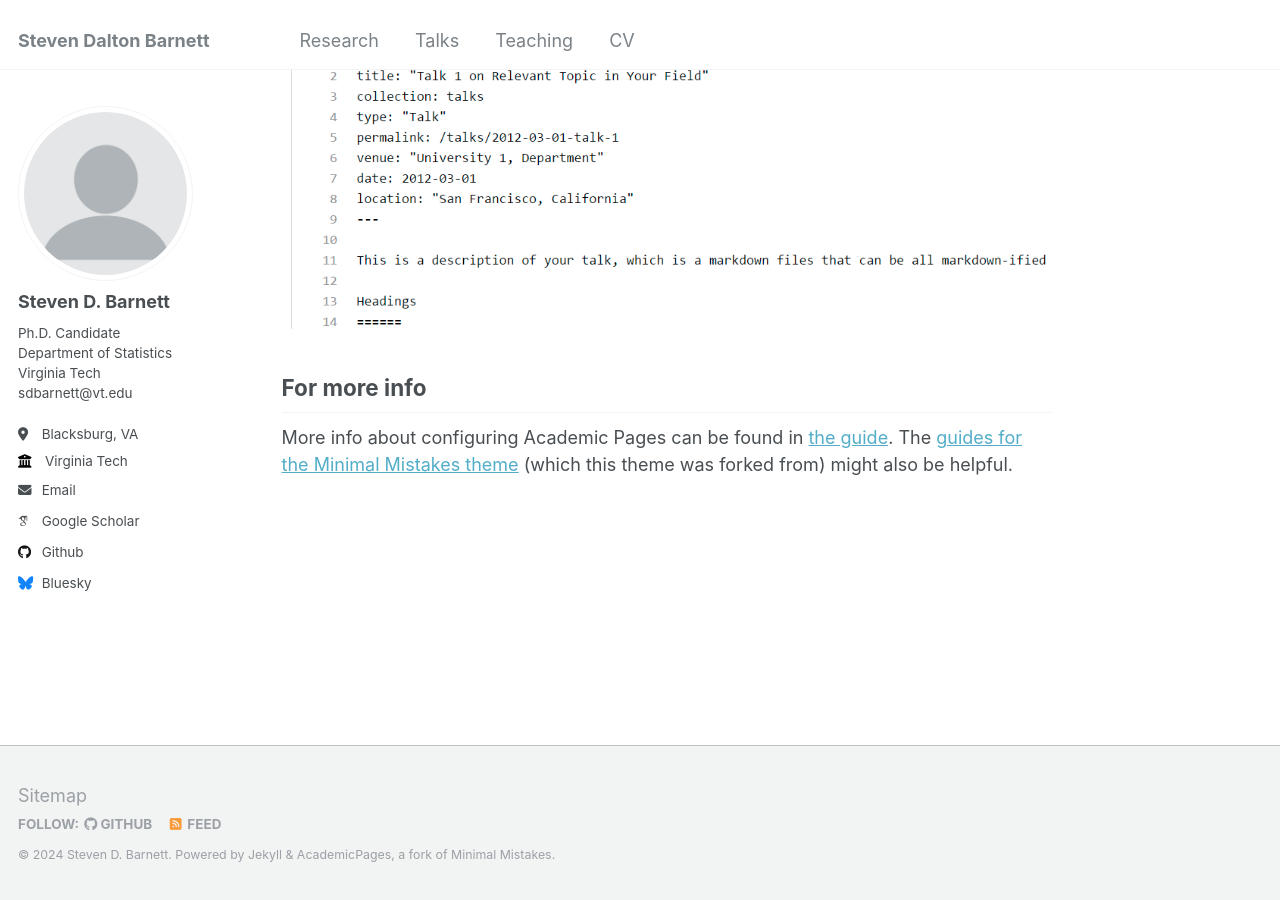
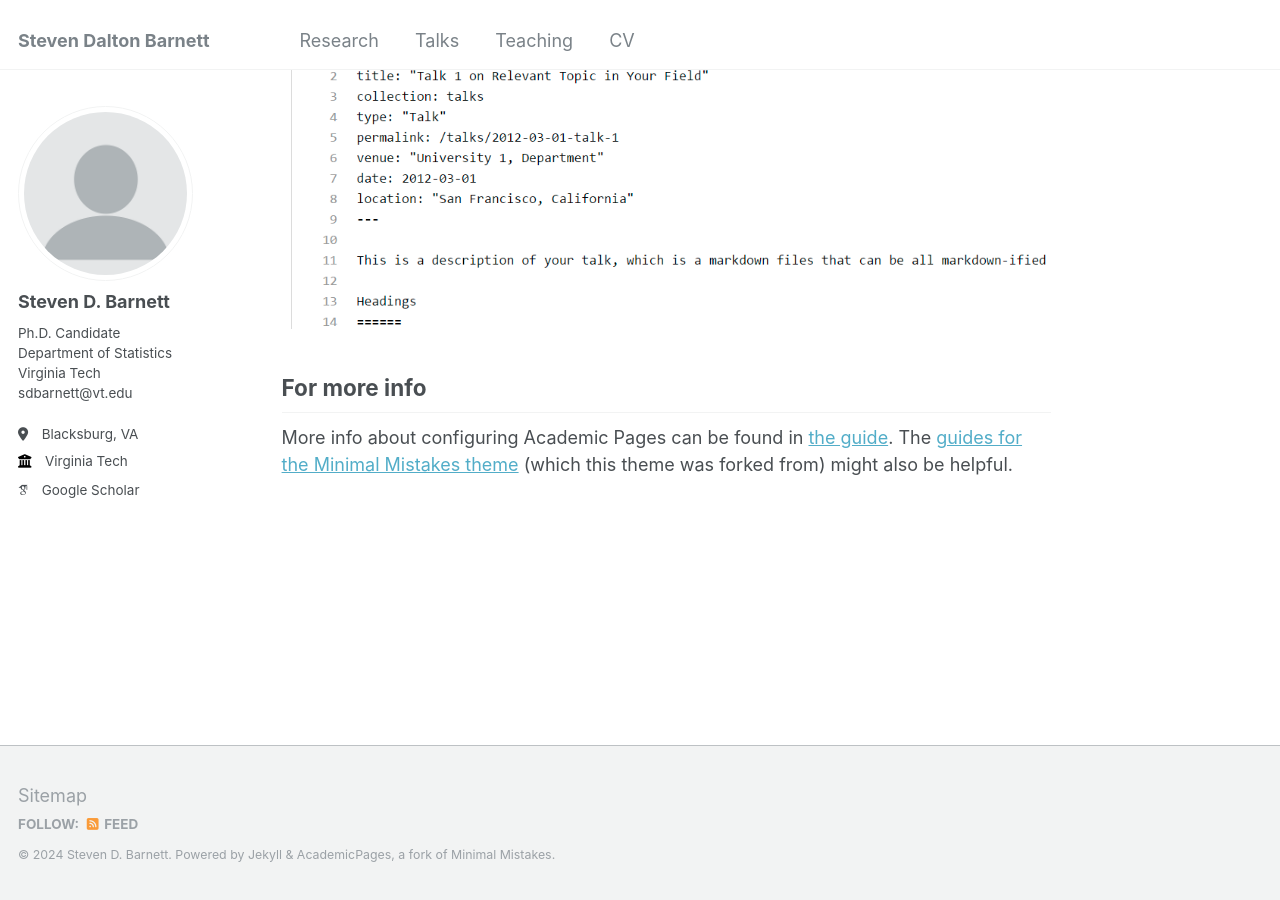
Before and after one commit to stevendbarnett/stevendbarnett.github.io, a Jekyll site: the page built from _pages/about.md, in a window 1280 px wide and 900 px high, scrolled down 2660 px. Built offline with Jekyll 4.4.1, drawn with Linux system fonts in a browser that asks for light colours; some web fonts are replaced.

Commit message:
Removing links to Blue Sky, Github, and my email

```diff
--- a/_config.yml
+++ b/_config.yml
@@ -28,7 +28,7 @@ author:
   location         : "Blacksburg, VA"
   employer         : "Virginia Tech"
   uri              : # URL
-  email            : "none@example.org"
+  email            : # "none@example.org"
 
   # Academic websites
   arxiv            : # URL - Update with the correct link to your profile
@@ -43,12 +43,12 @@ author:
   bitbucket        : # Username - Update with your username on the site
   codepen          : # Username
   dribbble         : # Username
-  github           : "academicpages"
+  github           : # "academicpages"
   kaggle           : # Username
   stackoverflow    : # User number or user number and name (i.e., use "1" or "1/jeff-atwood")
 
   # Social media
-  bluesky          : "bsky.app" # Replace this with you Bluesky username
+  bluesky          : # "bsky.app" # Replace this with you Bluesky username
   facebook         : # Username
   flickr           : # Username
   foursquare       : # Username
```
